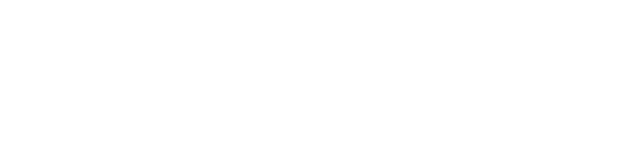
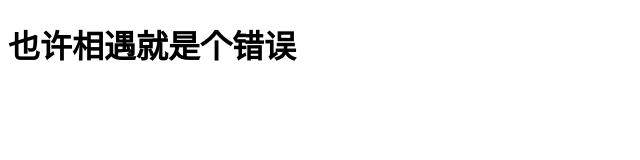
Before and after one commit to ycxGHub/ycxGhub.github.io, a plain HTML site: page index.html in a window 1280 px wide. Shown: the whole page, without its empty margins (0-640 px from the left). Drawn offline with Linux system fonts and the light colour scheme.

Commit message:
first-create

```diff
--- a/index.html
+++ b/index.html
@@ -2,9 +2,14 @@
 <html lang="en">
 <head>
     <meta charset="UTF-8">
-    <title>Title</title>
+    <title>豆豆</title>
 </head>
 <body>
+<div>
+    <h1>
+       也许相遇就是个错误
+    </h1>
 
+</div>
 </body>
 </html>
```
